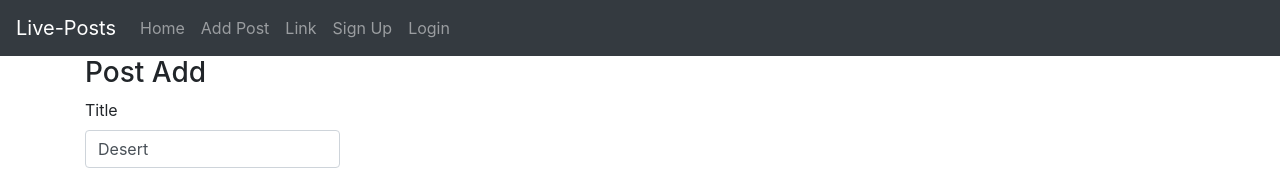
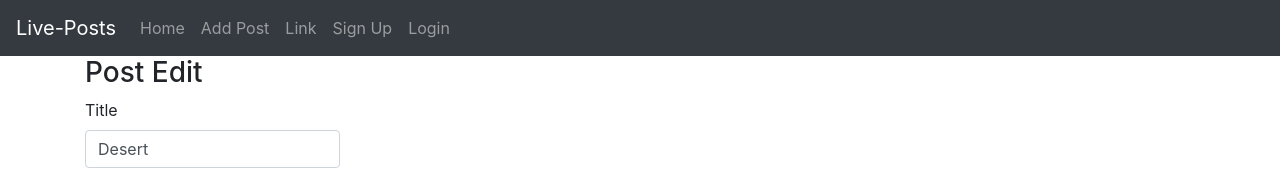
Before and after one commit to ouyachouyouness/Projet_Angular, an Angular app: page /post-edit/1 in a window 1280 px wide. Shown: the top 170 px of the page. Built offline with nearby package versions, Linux system fonts and the light colour scheme.

Commit message:
Displaying Post Data to Edit

```diff
--- a/src/app/post-edit/post-edit.component.html
+++ b/src/app/post-edit/post-edit.component.html
@@ -1,6 +1,7 @@
 <div class="row">
     <div class="col-md-6 mx-9">
-        <h3>Post Add </h3>
+        <h3 *ngIf="editMode === false">Post Add </h3>
+        <h3 *ngIf="editMode === true">Post  Edit </h3>
         <form [formGroup]="form" (ngSubmit)="onSubmit()">
             <div class="form-group">
                 <label>Title</label>
--- a/src/app/post-edit/post-edit.component.ts
+++ b/src/app/post-edit/post-edit.component.ts
@@ -12,6 +12,7 @@ import { PostService } from '../post.service';
 export class PostEditComponent implements OnInit {
   form!: FormGroup;
   index : number = 0;
+  editMode = false
   constructor(private postService: PostService, private router: Router,private route: ActivatedRoute) { }
 
   ngOnInit(): void {
@@ -30,6 +31,8 @@ export class PostEditComponent implements OnInit {
           title = post.title;
           description = post.description;
           imagePath = post.imagePath;
+
+          this.editMode = true
         }
     });
 
```
